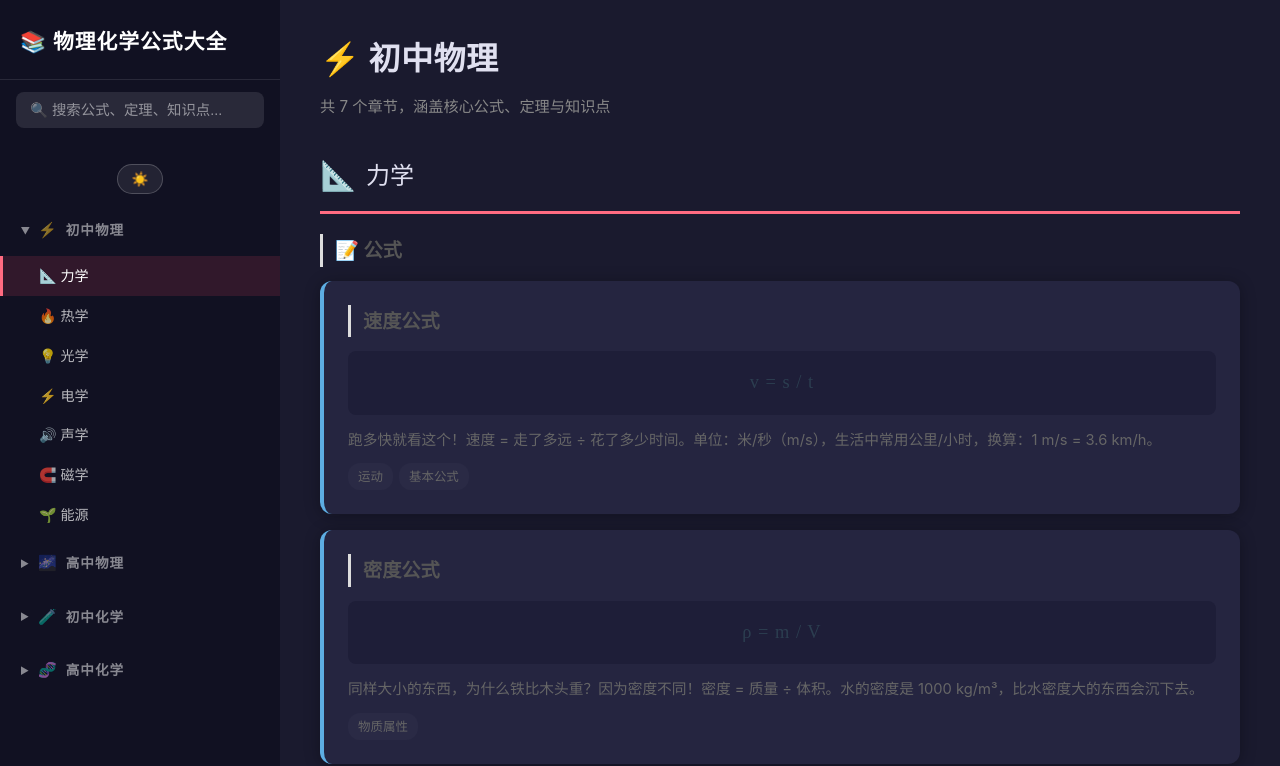
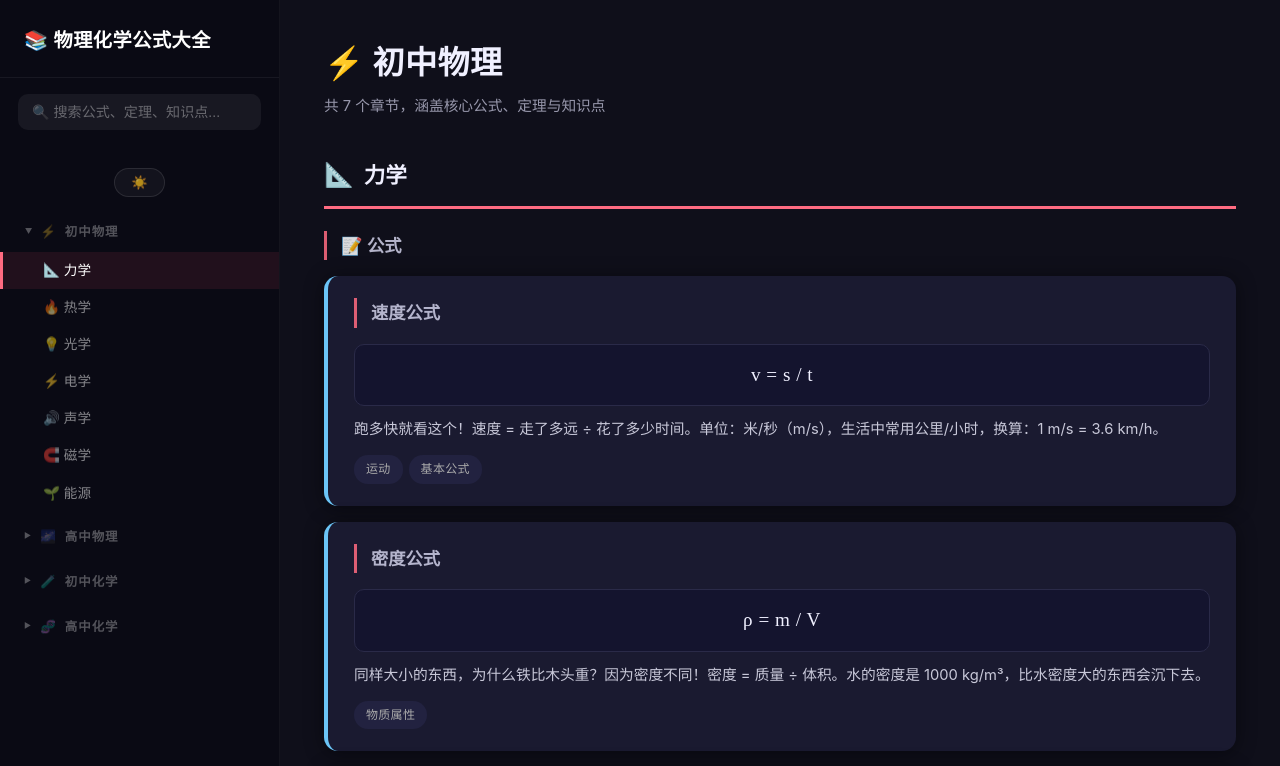
Before and after one commit to 2099742859-lgtm/new, a plain HTML site: page index.html in a window 1280 px wide. Both pictures are taken after a click on the button "切换深色/浅色模式". Shown: the top 766 px of the page. Drawn offline with Linux system fonts and the light colour scheme.

Commit message:
界面视觉优化+暗色模式字体修复

```diff
--- a/index.html
+++ b/index.html
@@ -6,44 +6,51 @@
 <title>初中高中物理化学公式定理大全</title>
 <style>
 :root, [data-theme="light"] {
-  --bg: #f8f9fa;
+  --bg: #f0f2f5;
   --sidebar-bg: #1a1a2e;
-  --sidebar-text: #e0e0e0;
-  --card-bg: #fff;
-  --text: #333;
-  --heading: #16213e;
-  --border: #e0e0e0;
+  --sidebar-text: #d0d0e8;
+  --card-bg: #ffffff;
+  --text: #2c2c3e;
+  --heading: #101026;
+  --border: #e4e4ed;
   --accent: #e94560;
-  --accent2: #0f3460;
-  --formula-bg: #f0f4ff;
-  --tag-bg: #e8edf5;
+  --accent2: #3a6ea5;
+  --formula-bg: #f4f6fc;
+  --tag-bg: #eef0f5;
   --highlight: #fff3cd;
-  --physics: #3498db;
-  --chemistry: #2ecc71;
-  --shadow: 0 2px 12px rgba(0,0,0,0.08);
-  --subsection-h3: #555;
-  --kp-text: #666;
+  --physics: #3a8fd4;
+  --chemistry: #2db06b;
+  --shadow: 0 2px 12px rgba(0,0,0,0.06);
+  --subsection-h3: #3a3a5c;
+  --kp-text: #3a3a5c;
+  --card-hover-shadow: 0 6px 24px rgba(0,0,0,0.1);
+  --sidebar-hover: rgba(255,255,255,0.06);
+  --tag-text: #666;
 }
 
 [data-theme="dark"] {
-  --bg: #1a1a2e;
-  --sidebar-bg: #111122;
-  --sidebar-text: #c0c0d0;
-  --card-bg: #252540;
-  --text: #d0d0d0;
-  --heading: #e0e0f0;
-  --border: #3a3a55;
+  --bg: #0f0f1a;
+  --sidebar-bg: #0a0a14;
+  --sidebar-text: #d0d0e8;
+  --card-bg: #1a1a30;
+  --text: #e0e0f0;
+  --heading: #f0f0ff;
+  --border: #2a2a48;
   --accent: #ff6b81;
-  --accent2: #7b9fd4;
-  --formula-bg: #1e1e38;
-  --tag-bg: #2a2a45;
-  --highlight: #5a4a00;
-  --physics: #5dade2;
-  --chemistry: #58d68d;
-  --shadow: 0 2px 16px rgba(0,0,0,0.3);
-  --subsection-h3: #b0b0c0;
-  --kp-text: #b0b0c0;
+  --accent2: #8bb4f0;
+  --formula-bg: #14142e;
+  --tag-bg: #222240;
+  --highlight: #665500;
+  --physics: #6bc5f7;
+  --chemistry: #6bdb9a;
+  --shadow: 0 2px 20px rgba(0,0,0,0.45);
+  --subsection-h3: #d0d0e8;
+  --kp-text: #d0d0e8;
+  --card-hover-shadow: 0 6px 28px rgba(0,0,0,0.5);
+  --sidebar-hover: rgba(255,255,255,0.08);
+  --tag-text: #aaa;
 }
+
 
 * { margin:0; padding:0; box-sizing:border-box; }
 
@@ -62,64 +69,66 @@ body {
   min-width: 280px;
   background: var(--sidebar-bg);
   color: var(--sidebar-text);
-  padding: 24px 0;
+  padding: 24px 0 32px;
   position: sticky;
   top: 0;
   height: 100vh;
   overflow-y: auto;
   z-index: 100;
+  border-right: 1px solid rgba(255,255,255,0.04);
 }
 
 .sidebar h2 {
-  padding: 0 20px 20px;
-  font-size: 1.3em;
+  padding: 0 24px 20px;
+  font-size: 1.2em;
+  font-weight: 700;
   color: #fff;
-  border-bottom: 1px solid rgba(255,255,255,0.1);
-  margin-bottom: 12px;
-  letter-spacing: 1px;
+  border-bottom: 1px solid rgba(255,255,255,0.06);
+  margin-bottom: 16px;
+  letter-spacing: 0.5px;
 }
 
 .sidebar .search-box {
-  margin: 0 16px 16px;
+  margin: 0 18px 16px;
 }
 
 .sidebar .search-box input {
   width: 100%;
   padding: 10px 14px;
-  border-radius: 8px;
+  border-radius: 10px;
   border: none;
-  background: rgba(255,255,255,0.1);
-  color: #fff;
-  font-size: 0.9em;
+  background: rgba(255,255,255,0.06);
+  color: #e0e0f0;
+  font-size: 0.88em;
   outline: none;
-  transition: background 0.3s;
+  transition: background 0.25s, box-shadow 0.25s;
 }
 
-.sidebar .search-box input::placeholder { color: rgba(255,255,255,0.5); }
-.sidebar .search-box input:focus { background: rgba(255,255,255,0.18); }
+.sidebar .search-box input::placeholder { color: rgba(255,255,255,0.35); }
+.sidebar .search-box input:focus { background: rgba(255,255,255,0.12); box-shadow: 0 0 0 2px rgba(233,69,96,0.3); }
 
 .search-count {
   display: block;
-  color: rgba(255,255,255,0.5);
-  font-size: 0.75em;
-  padding: 4px 14px 0;
-  min-height: 20px;
+  color: rgba(255,255,255,0.35);
+  font-size: 0.73em;
+  padding: 6px 4px 0;
+  min-height: 22px;
+  letter-spacing: 0.3px;
 }
 
 .theme-toggle {
   display: block;
-  margin: 0 auto 12px;
-  padding: 6px 14px;
-  border: 1px solid rgba(255,255,255,0.2);
+  margin: 0 auto 14px;
+  padding: 6px 16px;
+  border: 1px solid rgba(255,255,255,0.1);
   border-radius: 20px;
-  background: rgba(255,255,255,0.08);
-  color: #fff;
-  font-size: 0.85em;
+  background: rgba(255,255,255,0.04);
+  color: rgba(255,255,255,0.7);
+  font-size: 0.82em;
   cursor: pointer;
-  transition: all 0.3s;
+  transition: all 0.25s;
 }
-
-.theme-toggle:hover { background: rgba(255,255,255,0.16); }
+.theme-toggle:hover { background: rgba(255,255,255,0.1); color: #fff; }
 
 .subsection h3 { color: var(--subsection-h3); }
 .kp-card p { color: var(--kp-text); }
@@ -129,12 +138,12 @@ body {
 }
 
 .sidebar .nav-group-title {
-  padding: 12px 20px;
-  font-size: 0.85em;
+  padding: 10px 24px;
+  font-size: 0.78em;
   font-weight: 700;
   text-transform: uppercase;
   letter-spacing: 1px;
-  color: rgba(255,255,255,0.5);
+  color: rgba(255,255,255,0.3);
   cursor: pointer;
   display: flex;
   align-items: center;
@@ -142,33 +151,33 @@ body {
   user-select: none;
 }
 
-.sidebar .nav-group-title:hover { color: rgba(255,255,255,0.8); }
-.sidebar .nav-group-title .arrow { transition: transform 0.3s; font-size: 0.7em; }
+.sidebar .nav-group-title:hover { color: rgba(255,255,255,0.6); }
+.sidebar .nav-group-title .arrow { transition: transform 0.2s; font-size: 0.6em; }
 .sidebar .nav-group-title .arrow.open { transform: rotate(90deg); }
-.sidebar .nav-group-title .icon { font-size: 1.1em; }
+.sidebar .nav-group-title .icon { font-size: 1em; }
 
-.sidebar .nav-items { overflow: hidden; transition: max-height 0.3s; }
+.sidebar .nav-items { overflow: hidden; transition: max-height 0.25s; }
 .sidebar .nav-items.collapsed { max-height: 0 !important; }
 
 .sidebar .nav-item {
   display: block;
-  padding: 8px 20px 8px 36px;
-  color: rgba(255,255,255,0.7);
+  padding: 7px 24px 7px 40px;
+  color: rgba(255,255,255,0.5);
   text-decoration: none;
-  font-size: 0.88em;
+  font-size: 0.85em;
   cursor: pointer;
   transition: all 0.2s;
   border-left: 3px solid transparent;
 }
 
 .sidebar .nav-item:hover {
-  background: rgba(255,255,255,0.06);
-  color: #fff;
-  border-left-color: var(--accent);
+  background: var(--sidebar-hover);
+  color: rgba(255,255,255,0.85);
+  border-left-color: rgba(255,255,255,0.2);
 }
 
 .sidebar .nav-item.active {
-  background: rgba(233,69,96,0.15);
+  background: rgba(233,69,96,0.1);
   color: #fff;
   border-left-color: var(--accent);
 }
@@ -176,7 +185,7 @@ body {
 /* Main */
 .main {
   flex: 1;
-  padding: 32px 40px;
+  padding: 36px 44px;
   max-width: 1100px;
   overflow-y: auto;
 }
@@ -184,40 +193,43 @@ body {
 .main h1 {
   font-size: 2em;
   color: var(--heading);
-  margin-bottom: 8px;
+  margin-bottom: 4px;
   letter-spacing: 0.5px;
+  font-weight: 700;
 }
 
 .main .subtitle {
-  color: #888;
-  margin-bottom: 32px;
-  font-size: 0.95em;
+  color: var(--subsection-h3);
+  margin-bottom: 36px;
+  font-size: 0.92em;
+  opacity: 0.7;
 }
 
 /* Section */
 .section {
-  margin-bottom: 40px;
+  margin-bottom: 44px;
   scroll-margin-top: 24px;
 }
 
 .section-title {
-  font-size: 1.5em;
+  font-size: 1.35em;
   color: var(--heading);
   padding-bottom: 10px;
-  margin-bottom: 20px;
+  margin-bottom: 22px;
   border-bottom: 3px solid var(--accent);
   display: flex;
   align-items: center;
   gap: 10px;
+  font-weight: 600;
 }
 
-.section-title .icon { font-size: 1.2em; }
+.section-title .icon { font-size: 1.1em; }
 
 /* Cards */
 .card {
   background: var(--card-bg);
-  border-radius: 12px;
-  padding: 24px;
+  border-radius: 14px;
+  padding: 22px 26px;
   margin-bottom: 16px;
   box-shadow: var(--shadow);
   border-left: 4px solid var(--physics);
@@ -225,36 +237,39 @@ body {
 }
 
 .card.chemistry { border-left-color: var(--chemistry); }
-.card:hover { transform: translateY(-2px); box-shadow: 0 4px 20px rgba(0,0,0,0.12); }
+.card:hover { transform: translateY(-3px); box-shadow: var(--card-hover-shadow); }
 
 .card h3 {
-  font-size: 1.15em;
+  font-size: 1.08em;
   color: var(--heading);
-  margin-bottom: 8px;
+  margin-bottom: 10px;
+  font-weight: 600;
 }
 
 .card .formula {
   background: var(--formula-bg);
-  border-radius: 8px;
-  padding: 16px 20px;
-  margin: 12px 0;
+  border-radius: 10px;
+  padding: 14px 20px;
+  margin: 10px 0;
   font-family: "Times New Roman", "STIX Two Math", serif;
-  font-size: 1.15em;
-  color: #2c3e50;
+  font-size: 1.2em;
+  color: var(--heading);
   text-align: center;
-  letter-spacing: 1px;
+  letter-spacing: 0.5px;
   overflow-x: auto;
   white-space: nowrap;
+  border: 1px solid var(--border);
 }
 
 .card .desc {
-  color: #666;
+  color: var(--text);
   font-size: 0.92em;
-  line-height: 1.8;
+  line-height: 1.85;
+  opacity: 0.88;
 }
 
 .card .tags {
-  margin-top: 10px;
+  margin-top: 12px;
   display: flex;
   flex-wrap: wrap;
   gap: 6px;
@@ -262,64 +277,73 @@ body {
 
 .card .tag {
   background: var(--tag-bg);
-  padding: 3px 10px;
-  border-radius: 12px;
-  font-size: 0.78em;
-  color: #666;
+  padding: 4px 12px;
+  border-radius: 14px;
+  font-size: 0.75em;
+  color: var(--tag-text);
+  letter-spacing: 0.3px;
 }
 
 /* Theorem card */
 .theorem-card {
   background: var(--card-bg);
-  border-radius: 12px;
-  padding: 20px 24px;
+  border-radius: 14px;
+  padding: 20px 26px;
   margin-bottom: 16px;
   box-shadow: var(--shadow);
-  border-left: 4px solid #f39c12;
+  border-left: 4px solid #f0a030;
+  transition: transform 0.2s, box-shadow 0.2s;
 }
-
+.theorem-card:hover { transform: translateY(-2px); box-shadow: var(--card-hover-shadow); }
 .theorem-card h3 {
-  color: #e67e22;
-  margin-bottom: 6px;
+  color: #d48720;
+  margin-bottom: 8px;
+  font-size: 1.05em;
+  font-weight: 600;
 }
-
 .theorem-card .content {
-  color: #555;
-  line-height: 1.8;
+  color: var(--text);
+  line-height: 1.85;
+  font-size: 0.92em;
+  opacity: 0.88;
 }
 
 /* Knowledge point */
 .kp-card {
   background: var(--card-bg);
-  border-radius: 12px;
-  padding: 18px 24px;
+  border-radius: 14px;
+  padding: 16px 24px;
   margin-bottom: 14px;
   box-shadow: var(--shadow);
+  transition: transform 0.2s, box-shadow 0.2s;
 }
-
+.kp-card:hover { transform: translateY(-2px); box-shadow: var(--card-hover-shadow); }
 .kp-card h4 {
   color: var(--accent2);
   margin-bottom: 6px;
-  font-size: 1.02em;
+  font-size: 0.98em;
+  font-weight: 600;
 }
-
 .kp-card p {
-  color: #666;
-  font-size: 0.92em;
-  line-height: 1.8;
+  color: var(--kp-text);
+  font-size: 0.9em;
+  line-height: 1.85;
+  opacity: 0.88;
 }
 
 /* Subsection */
 .subsection {
-  margin-bottom: 28px;
+  margin-bottom: 32px;
 }
 
 .subsection h3 {
-  font-size: 1.2em;
-  color: #555;
-  margin-bottom: 14px;
-  padding-left: 12px;
-  border-left: 3px solid #ddd;
+  font-size: 1.08em;
+  color: var(--subsection-h3);
+  margin-bottom: 16px;
+  padding-left: 14px;
+  border-left: 3px solid var(--accent);
+  font-weight: 600;
+  opacity: 0.85;
 }
 
 /* Search highlight */
@@ -335,9 +359,11 @@ mark {
   .sidebar {
     width: 100%; min-width: unset; height: auto;
     position: relative; padding: 16px;
+    border-right: none;
+    border-bottom: 1px solid rgba(255,255,255,0.04);
   }
   .main { padding: 20px; }
-  .card .formula { font-size: 1em; }
+  .card .formula { font-size: 1em; white-space: normal; overflow-x: auto; }
   .back-to-top {
     bottom: 20px;
     right: 16px;
@@ -345,21 +371,27 @@ mark {
     height: 44px;
     font-size: 1.2em;
   }
+  .section-title { font-size: 1.2em; }
+  .card { padding: 16px 18px; }
+  .card h3 { font-size: 1em; }
 }
 
 /* No results */
 .no-results {
   text-align: center;
-  padding: 60px 20px;
-  color: #aaa;
+  padding: 80px 20px;
+  color: var(--subsection-h3);
   font-size: 1.1em;
+  opacity: 0.6;
 }
+.no-results small { font-size: 0.85em; }
 
 /* scrollbar */
 ::-webkit-scrollbar { width: 6px; }
 ::-webkit-scrollbar-track { background: transparent; }
-::-webkit-scrollbar-thumb { background: #ccc; border-radius: 3px; }
-::-webkit-scrollbar-thumb:hover { background: #aaa; }
+.sidebar::-webkit-scrollbar-thumb { background: rgba(255,255,255,0.1); border-radius: 3px; }
+.main::-webkit-scrollbar-thumb { background: var(--border); border-radius: 3px; }
+::-webkit-scrollbar-thumb:hover { background: var(--tag-text); }
 
 .formula sup { font-size: 0.7em; }
 .formula sub { font-size: 0.75em; }
```
